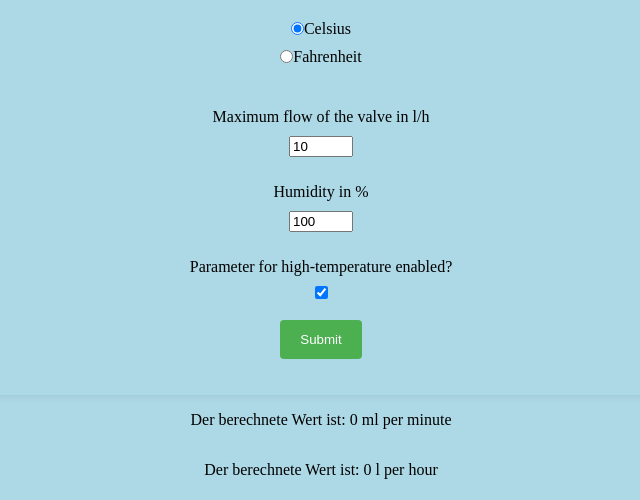
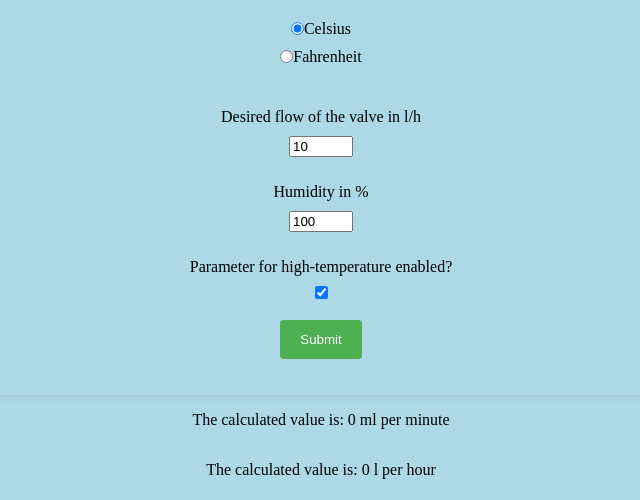
Before and after one commit to Sebastian-Kliem/Steam-Calculator, a Flask app: page / in a window 1280 px wide. Shown: the part 356-856 px from the top of the page, without its empty margins (319-959 px from the left). Run offline with Flask 3, Linux system fonts and the light colour scheme.

Commit message:
Delete some typo

```diff
--- a/app/templates/home.html
+++ b/app/templates/home.html
@@ -67,7 +67,7 @@ Copyright (c) [2024] [Sebastian Kliem]
                 </p>
 
                 <p>
-                    <label for="max_flow_in">Maximum flow of the valve in l/h</label>
+                    <label for="max_flow_in">Desired flow of the valve in l/h</label>
                     <input type="number" id="max_flow_in" name="max_flow_in" min="0" max="999" value="10">
                 </p>
 
@@ -82,16 +82,16 @@ Copyright (c) [2024] [Sebastian Kliem]
                 </p>
 
                 <p>
-                    <input type="submit">
+                    <input type="submit" value="Submit">
                 </p>
             </form>
         </div>
         <div >
             <p class="ergebnis_text">
-                Der berechnete Wert ist: <span id="calculated_water_per_minute">0</span> ml per minute
+                The calculated value is: <span id="calculated_water_per_minute">0</span> ml per minute
             </p>
             <p class="ergebnis_text">
-                Der berechnete Wert ist: <span id="calculated_water_per_hour">0</span> l per hour
+                The calculated value is: <span id="calculated_water_per_hour">0</span> l per hour
             </p>
         </div>
 
```
